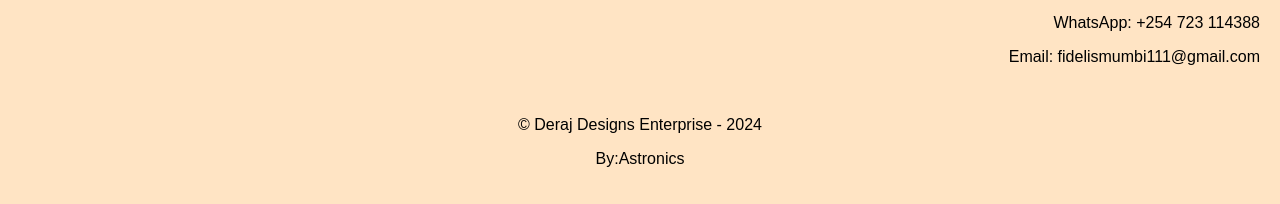
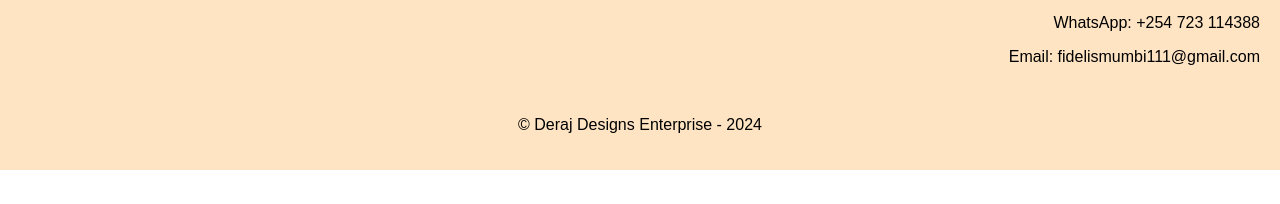
Before and after one commit to FidelisMumbi/Deraj, a website: page index.html in a window 1280 px wide. Shown: the part 2062-2266 px from the top of the page. After the commit the page ends 2232 px from the top, so only its background shows below. Drawn offline with Linux system fonts and the light colour scheme.

Commit message:
Update index.html

```diff
--- a/index.html
+++ b/index.html
@@ -117,7 +117,6 @@
     <p>Email: fidelismumbi111@gmail.com</p>
   </div><br>
     <p>&copy; Deraj Designs Enterprise - 2024</p>
-    <p>By:Astronics</p>
   </footer>
   <script src="./JS/script.js"></script>
   <script src="./JS/main.js"></script>
```
